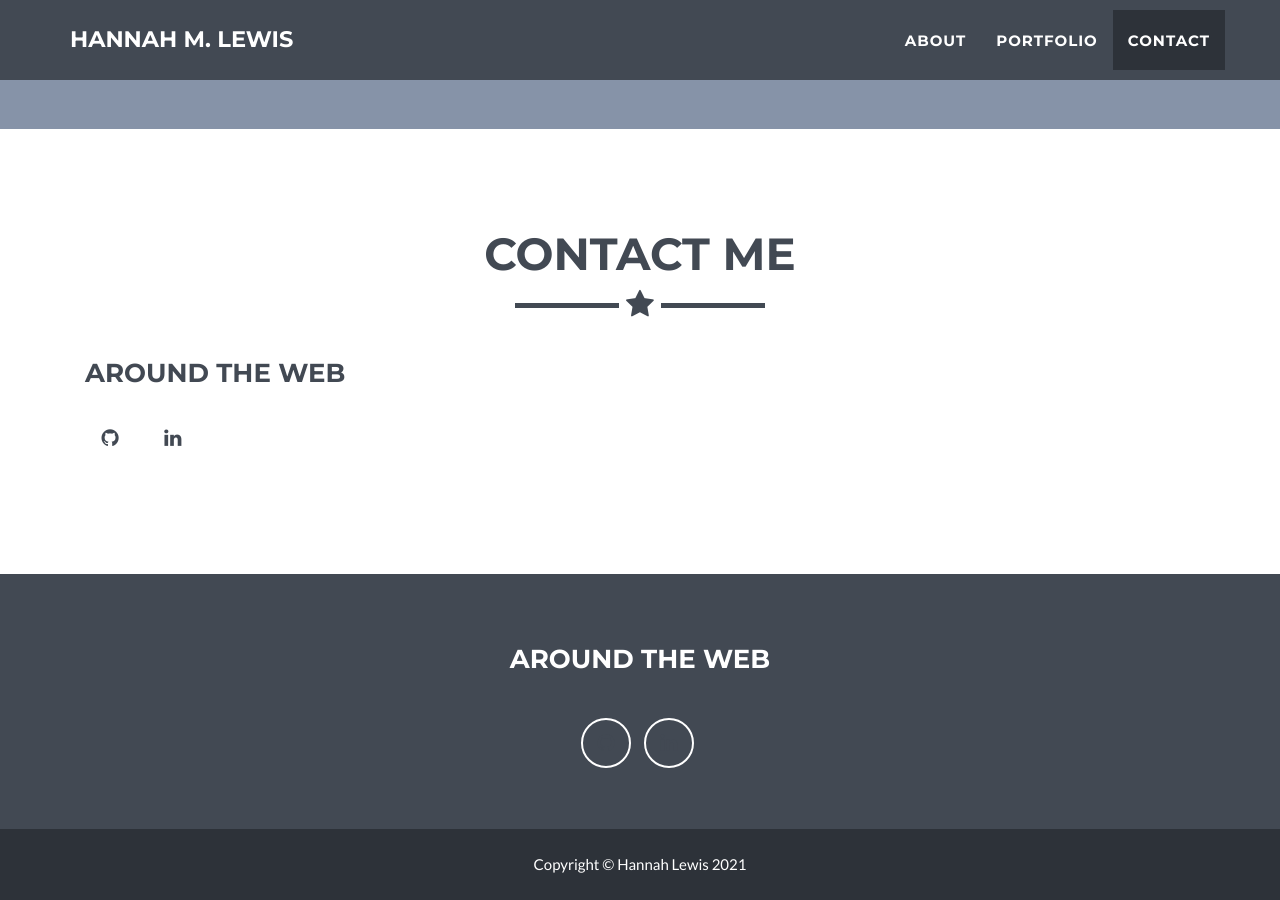
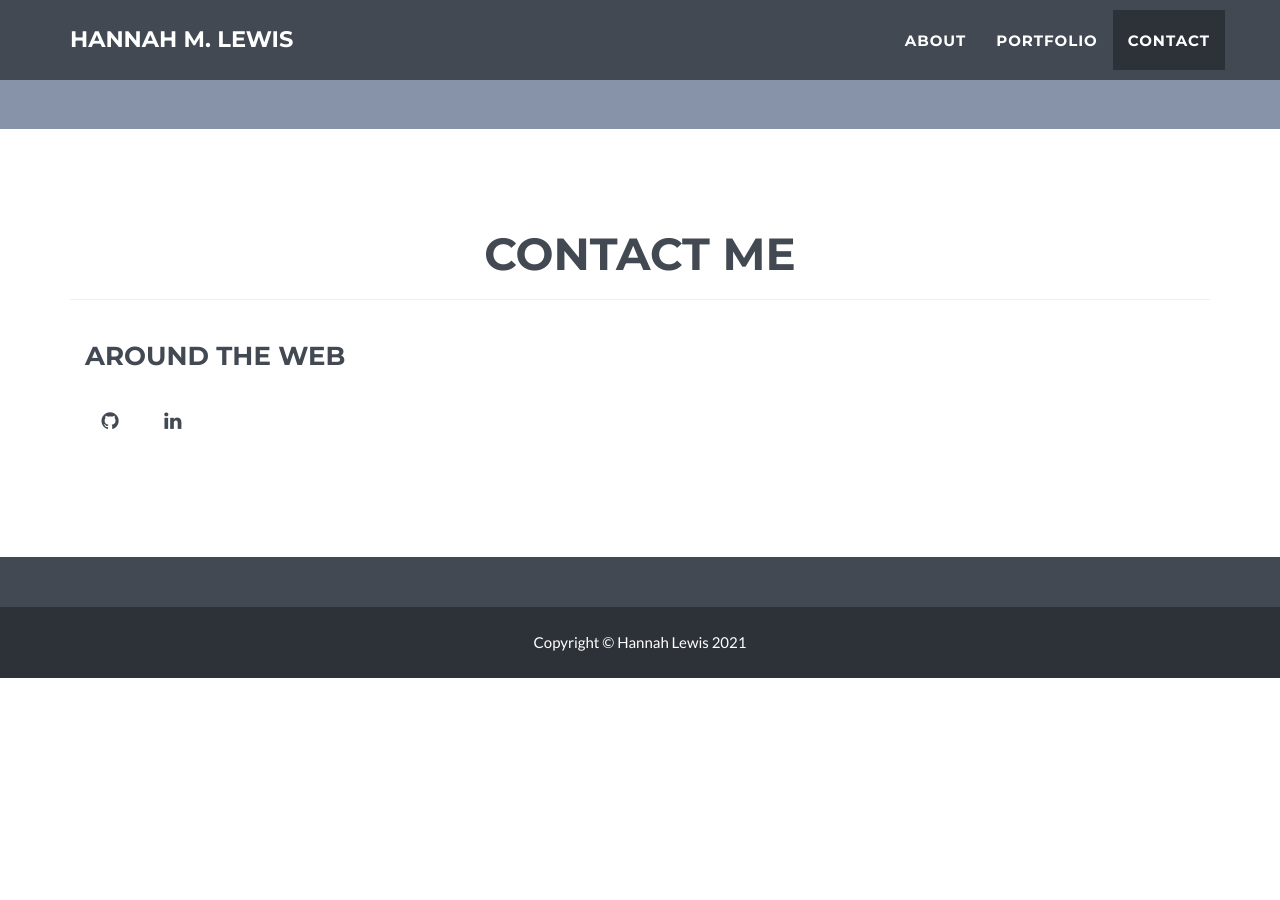
Before and after one commit to hmlewis-astro/hmlewis-astro.github.io, a Jekyll site: the page built from _posts/2014-07-18-project-1.markdown, in a window 1280 px wide and 900 px high, scrolled down 2130 px. Built offline with Jekyll 4.4.1, drawn with Linux system fonts in a browser that asks for light colours; after the commit the page ends 2808 px from its top, so only the background shows below that.

Commit message:
fix contact colors

```diff
--- a/_includes/contact.html
+++ b/_includes/contact.html
@@ -4,7 +4,7 @@
             <div class="row">
                 <div class="col-lg-12 text-center">
                     <h2>Contact Me</h2>
-                    <hr class="star-primary">
+                    <hr class="footer-above">
                 </div>
             </div>
             <div class="container">
--- a/_includes/footer.html
+++ b/_includes/footer.html
@@ -11,7 +11,7 @@
 		                    {% endfor %}
                         </p>
                     </div>-->
-                    <div class="footer-col col-lg-12">
+                    <!--<div class="footer-col col-lg-12">
                         <h3>{{ site.footer.social }}</h3>
                         <ul class="list-inline">
                             {% for network in site.social %}
@@ -20,7 +20,7 @@
                             </li>
 		                    {% endfor %}
                         </ul>
-                    </div>
+                    </div>-->
                     <!--<div class="footer-col col-md-4">
                         <h3>{{ site.footer.credits }}</h3>
                         <p>{{ site.credits }}</p>
```
